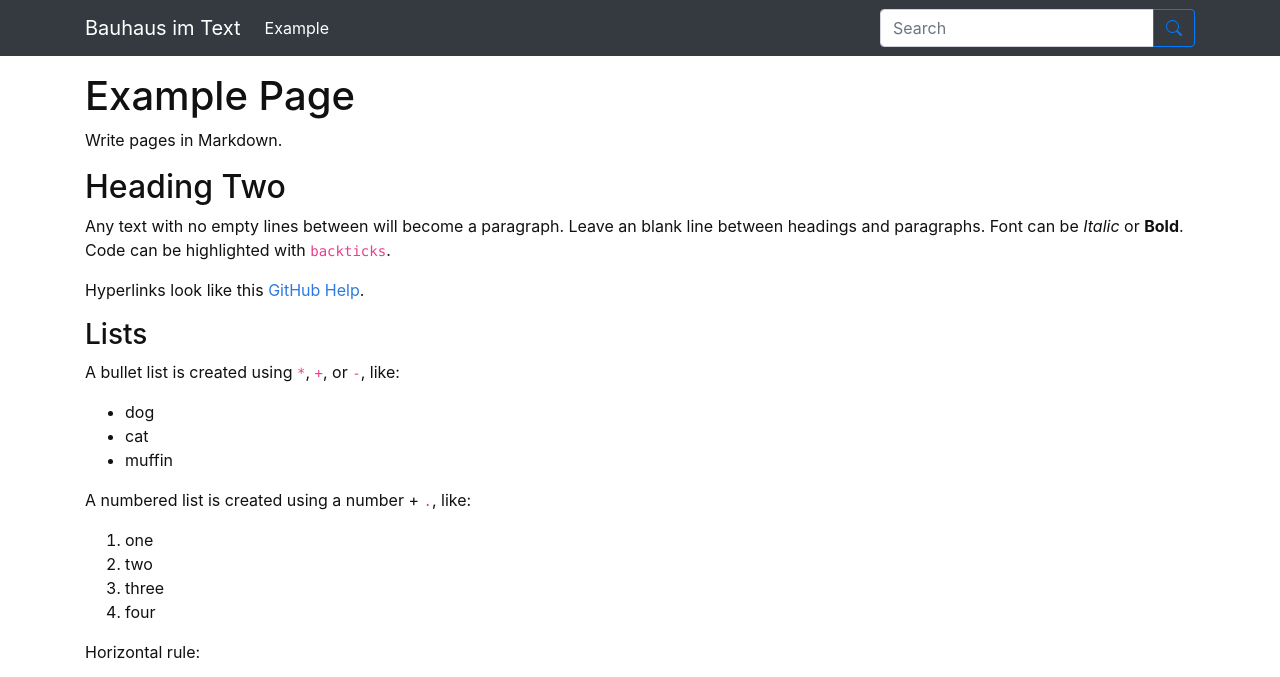
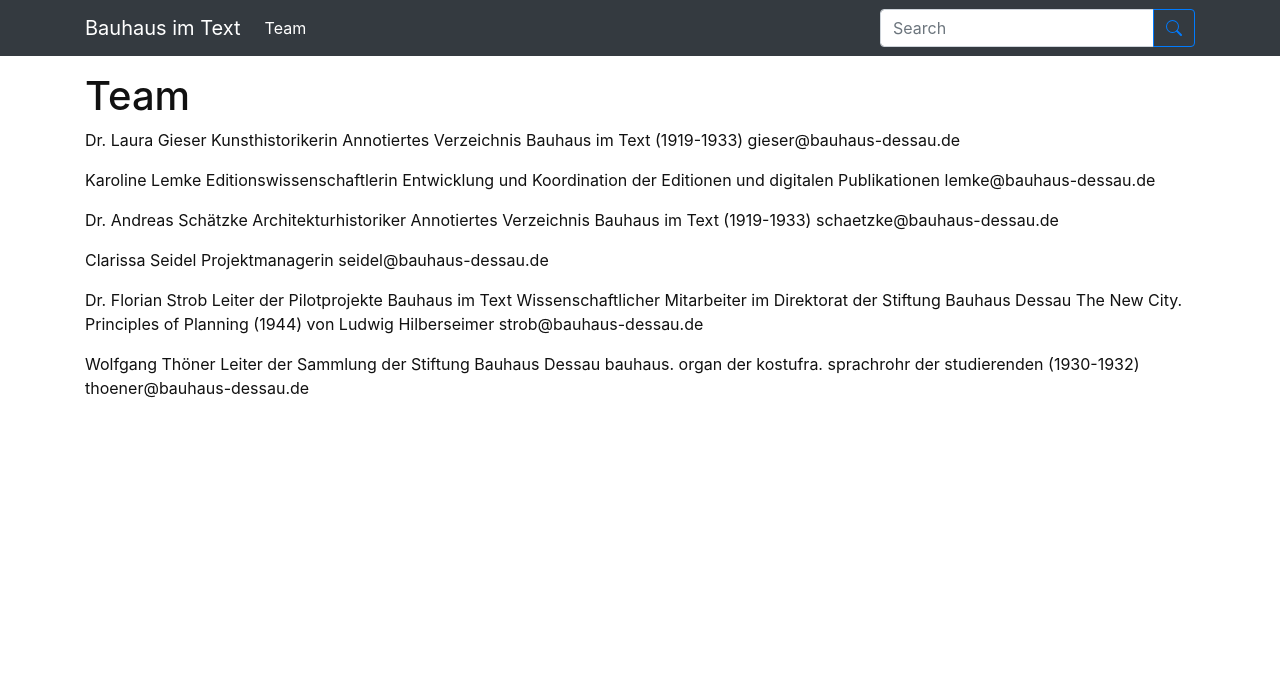
Before and after one commit to Bauhaus-im-Text/internetauftritt, a Jekyll site: the page built from pages/example.md, in a window 1280 px wide and 1400 px high. Shown: the top 677 px of the window. Built offline with Jekyll 4.4.1, drawn with Linux system fonts in a browser that asks for light colours; some of the changed text lies outside the part shown; grey boxes are pictures that could not be loaded.

Commit message:
Update example.md

```diff
--- a/pages/example.md
+++ b/pages/example.md
@@ -1,50 +1,36 @@
 ---
-title: Example Page
-nav: Example
-nav_order: 1
+title: Team
+nav: Team
+nav_order: 2
 ---
 
-Write pages in Markdown.
 
-## Heading Two
+Dr. Laura Gieser
+Kunsthistorikerin
+Annotiertes Verzeichnis Bauhaus im Text (1919-1933)
+gieser@bauhaus-dessau.de
 
-Any text with no empty lines between will become a paragraph.
-Leave an blank line between headings and paragraphs.
-Font can be *Italic* or **Bold**.
-Code can be highlighted with `backticks`.
+Karoline Lemke
+Editionswissenschaftlerin
+Entwicklung und Koordination der Editionen und digitalen Publikationen
+lemke@bauhaus-dessau.de
 
-Hyperlinks look like this [GitHub Help](https://help.github.com/).
+Dr. Andreas Schätzke
+Architekturhistoriker
+Annotiertes Verzeichnis Bauhaus im Text (1919-1933)
+schaetzke@bauhaus-dessau.de
 
-### Lists
+Clarissa Seidel
+Projektmanagerin
+seidel@bauhaus-dessau.de
 
-A bullet list is created using `*`, `+`, or `-`, like:
+Dr. Florian Strob
+Leiter der Pilotprojekte Bauhaus im Text
+Wissenschaftlicher Mitarbeiter im Direktorat der Stiftung Bauhaus Dessau
+The New City. Principles of Planning (1944) von Ludwig Hilberseimer
+strob@bauhaus-dessau.de
 
-- dog
-- cat
-- muffin
-
-A numbered list is created using a number + `.`, like:
-
-1. one
-2. two
-6. three
-2. four
-
-Horizontal rule:
-
---------------
-
-{% include figure.html img="https://upload.wikimedia.org/wikipedia/commons/thumb/b/b1/VAN_CAT.png/480px-VAN_CAT.png" alt="white cat" caption="I found this [Cat image on Wikimedia](https://commons.wikimedia.org/wiki/File:VAN_CAT.png)." %}
-
-> A block quote.
-> Is like this.
-{:.blockquote}
-
-### A Table
-
-| header | column a | column b |
-| --- | --- | --- |
-| dogs | 3 | 6 |
-| cats | 3 | 6 |
-| muffins | 15 | 30 |
-{:.table .table-striped}
+Wolfgang Thöner
+Leiter der Sammlung der Stiftung Bauhaus Dessau
+bauhaus. organ der kostufra. sprachrohr der studierenden (1930-1932)
+thoener@bauhaus-dessau.de
```
